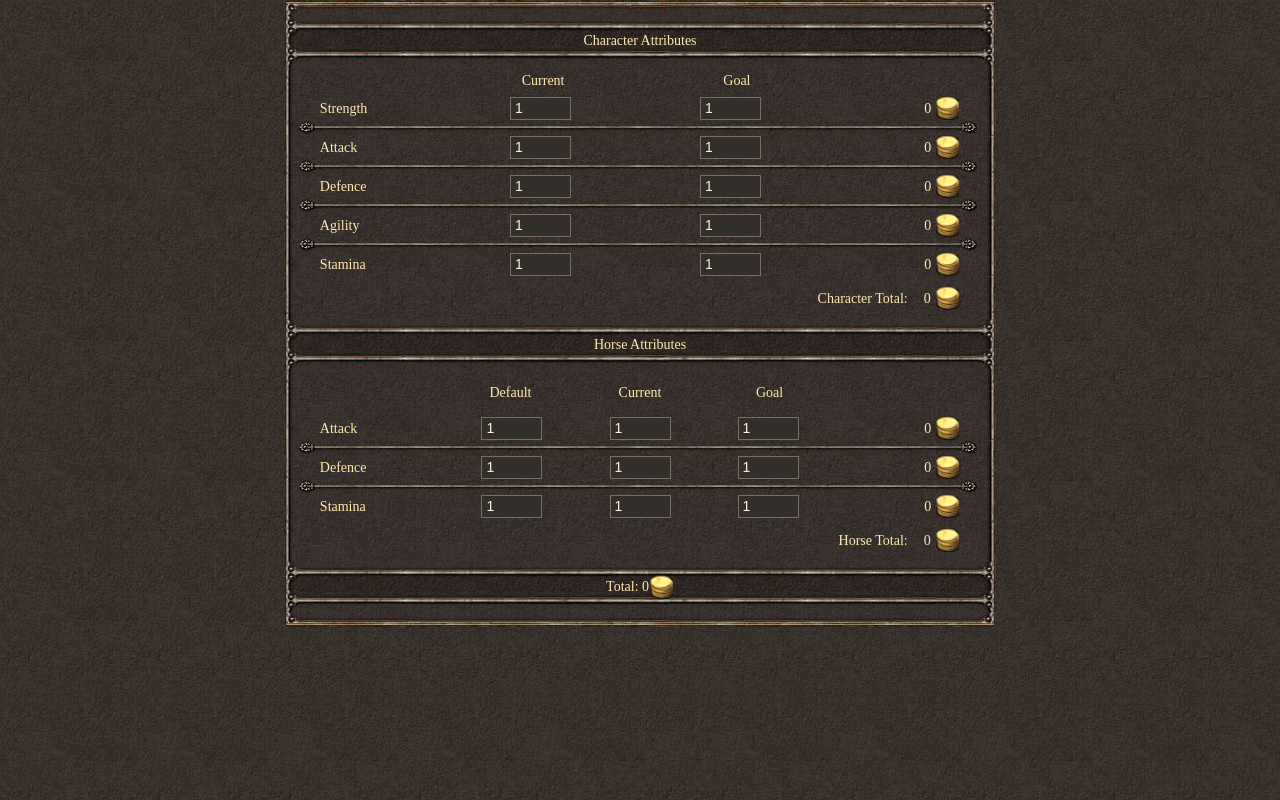
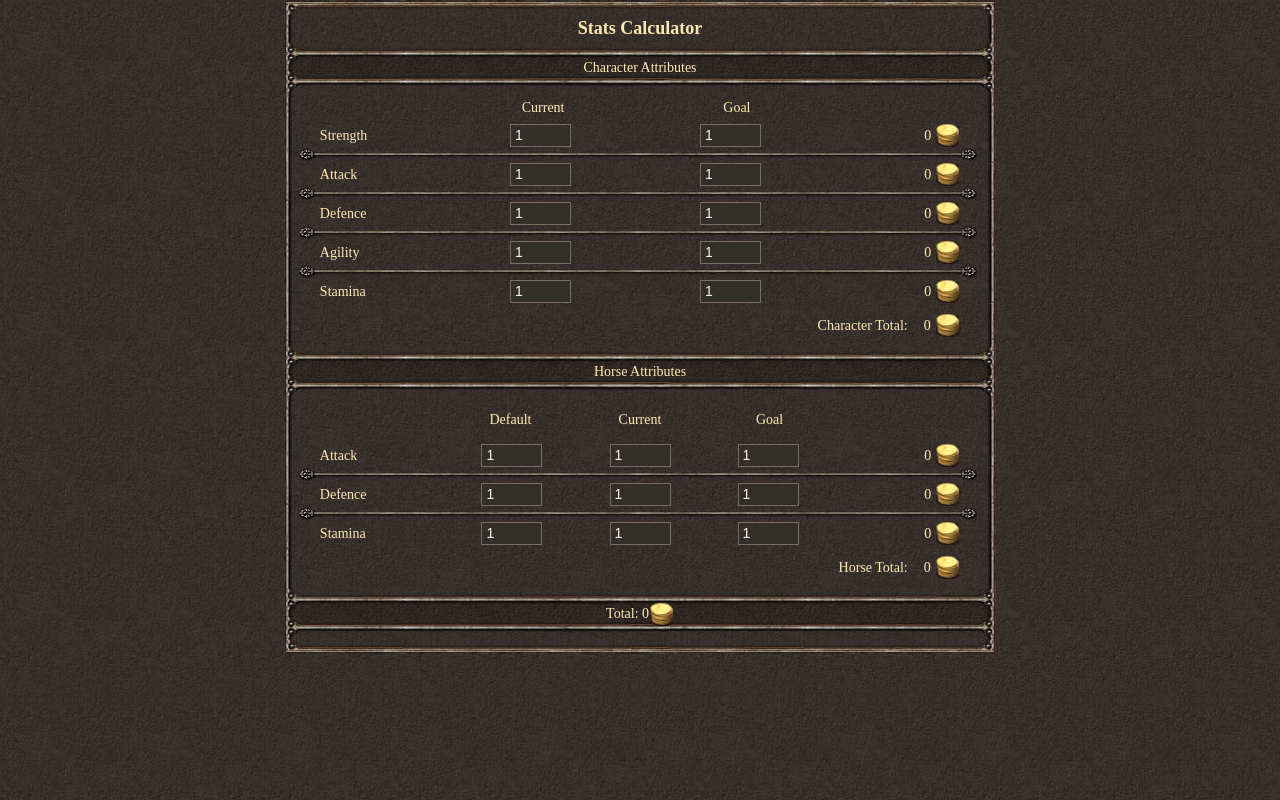
Before and after one commit to TheMshary/Holy-War-Tools, a Next.js app: page / in a window 1280 px wide. Built offline with nearby package versions, Linux system fonts and the light colour scheme.

Commit message:
Added "Stats Calculator" heading

```diff
--- a/src/app/components/StatsCalculator.tsx
+++ b/src/app/components/StatsCalculator.tsx
@@ -117,6 +117,9 @@ const StatsCalculator = () => {
                 <div className="col-span-4">
                     <img src="/assets/foot_0_flipped.jpg" />
                 </div>
+                <div className="col-span-4 flex justify-center items-center" style={{ backgroundImage: `url(${Cont_Zero.src})`, width: 712 }}>
+                    <p style={{ color: "#ffeaaf", fontSize: "18px", textAlign: "center", fontWeight: "bold", fontFamily: "'Times New Roman', Times, serif" }}>Stats Calculator</p>
+                </div>
                 <div className="col-span-4 flex justify-center items-center" style={{ backgroundImage: `url(${InnerHead.src})`, height: 51, width: 712 }}>
                     <p style={{ color: "#ffeaaf", fontSize: "14px", textAlign: "center", fontFamily: "'Times New Roman', Times, serif" }}>Character Attributes</p>
                 </div>
```
